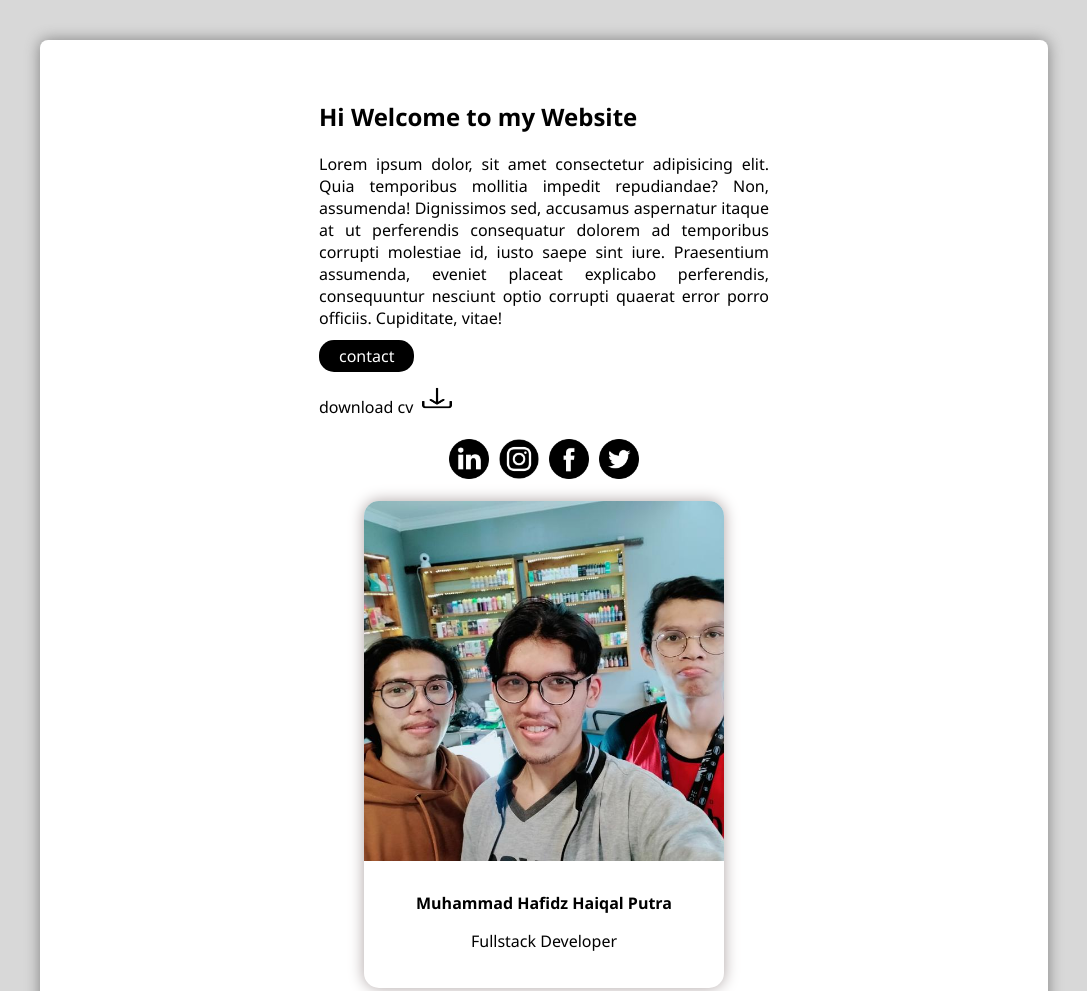
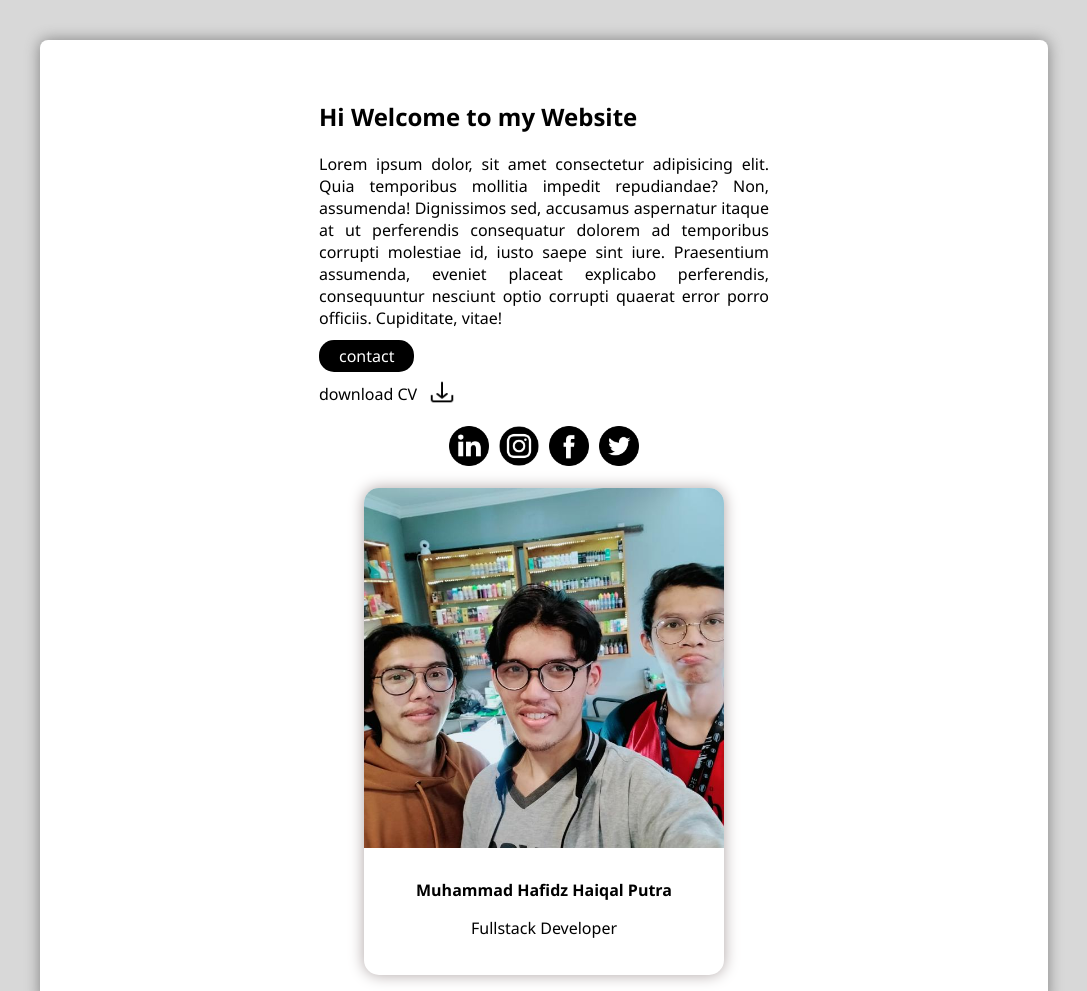
Before and after one commit to mhaikal167/Dumbways-Batch46-Stage1, a plain HTML site: page index.html in a window 1280 px wide. Shown: the top 991 px of the page, without its empty margins (96-1183 px from the left). Drawn offline with Linux system fonts and the light colour scheme.

Commit message:
fix CV position

```diff
--- a/index.html
+++ b/index.html
@@ -43,12 +43,15 @@
           >
           contact
           </a>
+          <div style="display: flex;">
+            <p>download CV</p>
+            <a href="#"><img
+              src="./assets/images/download.png"
+              style="width: 30px; height: 30px; margin-top: 10px; padding-left: 10px;"
+              alt="linkedin"
+          /></a>
+          </div>
 
-        <p>download cv  <a href="#"><img
-          src="./assets/images/download.png"
-          style="width: 40px; height: 30px;"
-          alt="linkedin"
-      /></a></p>
 
       </div>
       <div
```
